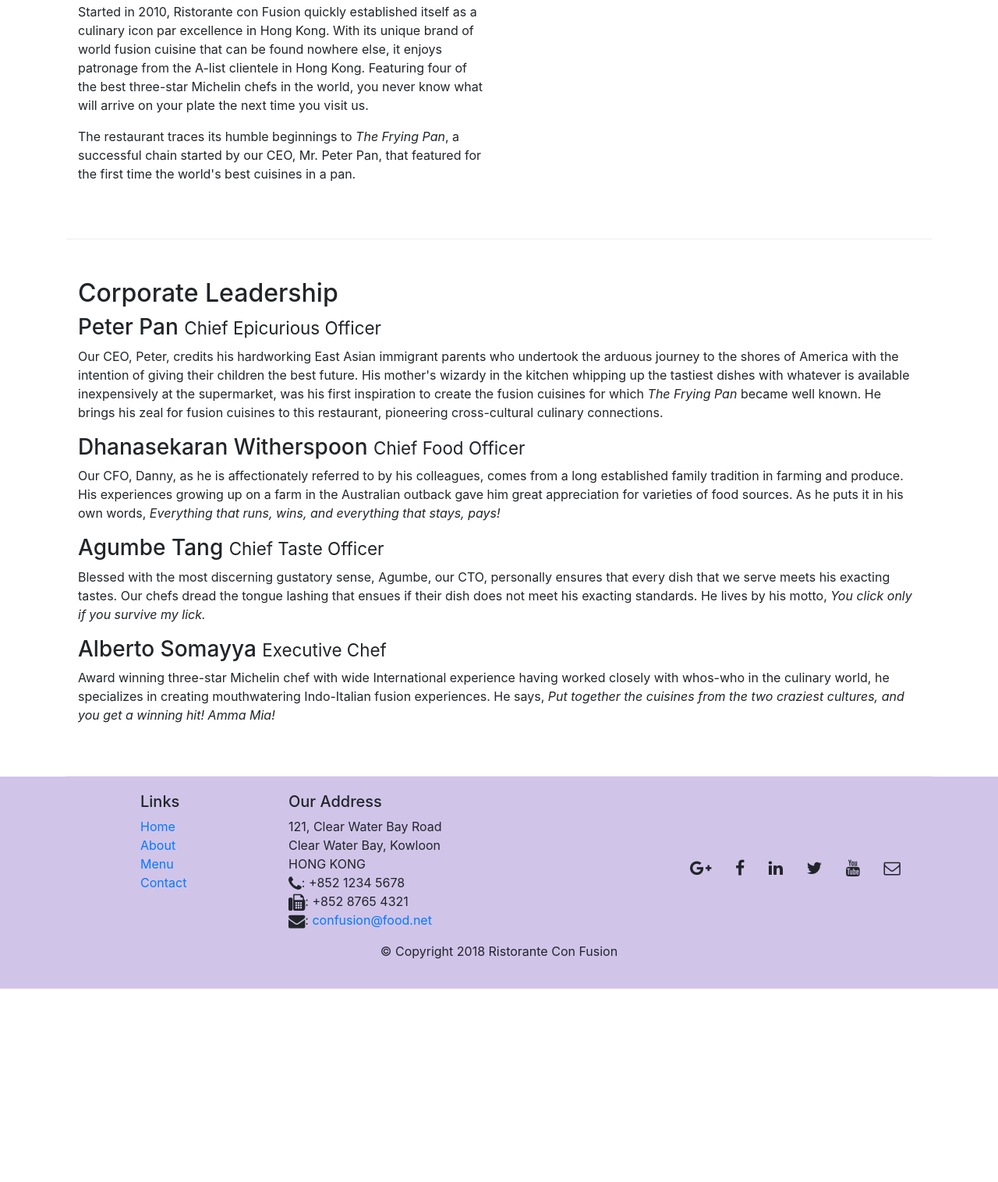
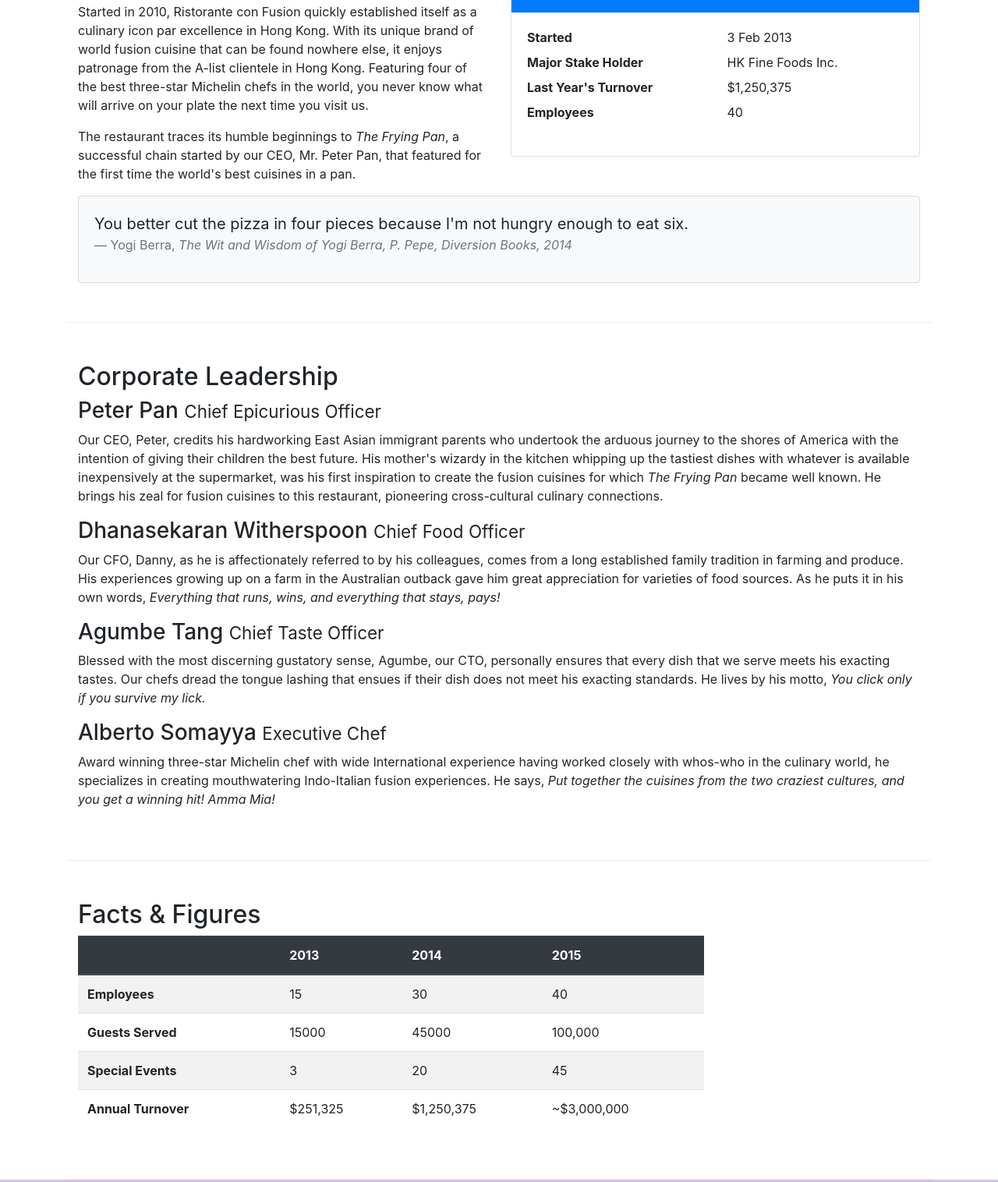
Before and after one commit to ieshaan12/Bootstrap4-Coursera, a website: page Bootstrap4/conFusion/aboutus.html in a window 1280 px wide. Shown: the part 558-2074 px from the top of the page at 78% size. Before the commit the page ends 1826 px from the top, so only its background shows below. Drawn offline with nearby package versions, Linux system fonts and the light colour scheme.

Commit message:
Tables and Cards:

```diff
--- a/Bootstrap4/conFusion/aboutus.html
+++ b/Bootstrap4/conFusion/aboutus.html
@@ -65,7 +65,36 @@
                 <p>Started in 2010, Ristorante con Fusion quickly established itself as a culinary icon par excellence in Hong Kong. With its unique brand of world fusion cuisine that can be found nowhere else, it enjoys patronage from the A-list clientele in Hong Kong.  Featuring four of the best three-star Michelin chefs in the world, you never know what will arrive on your plate the next time you visit us.</p>
                 <p>The restaurant traces its humble beginnings to <em>The Frying Pan</em>, a successful chain started by our CEO, Mr. Peter Pan, that featured for the first time the world's best cuisines in a pan.</p>
             </div>
-            <div>
+            <div class="col-sm">
+                <div class="card">
+                    <h3 class="card-header bg-primary text-white">Facts At a Glance</h3>
+                    <div class="card-body">
+                        <dl class="row">
+                            <dt class="col-6">Started</dt>
+                            <dd class="col-6">3 Feb 2013</dd>
+                            <dt class="col-6">Major Stake Holder</dt>
+                            <dd class="col-6">HK Fine Foods Inc.</dd>
+                            <dt class="col-6">Last Year's Turnover</dt>
+                            <dd class="col-6">$1,250,375</dd>
+                            <dt class="col-6">Employees</dt>
+                            <dd class="col-6">40</dd>
+                        </dl>
+                    </div>
+                </div>
+            </div>
+            <div class="col-12">
+                <div class="card card-body bg-light">
+                    <blockquote class="blockquote">
+                        <p class="mb-0">You better cut the pizza in four pieces because
+                            I'm not hungry enough to eat six.
+                        </p>
+                        <footer class="blockquote-footer">Yogi Berra,
+                            <cite title="Source Title">The Wit and Wisdom of Yogi Berra,
+                            P. Pepe, Diversion Books, 2014
+                            </cite>
+                        </footer>
+                    </blockquote>
+                </div>
             </div>
         </div>
 
@@ -82,6 +111,53 @@
                 <h3>Alberto Somayya <small>Executive Chef</small></h3>
                 <p class="d-none d-sm-block">Award winning three-star Michelin chef with wide International experience having worked closely with whos-who in the culinary world, he specializes in creating mouthwatering Indo-Italian fusion experiences. He says, <em>Put together the cuisines from the two craziest cultures, and you get a winning hit! Amma Mia!</em></p>
             </div>
+       </div>
+
+       <div class="row row-content">
+           <div class="col-12 col-sm-9">
+               <h2>Facts & Figures</h2>
+               <div class="table-responsive">
+                    <table class="table table-striped table-hover">
+                        <thead class="thead-dark">
+                            <tr>
+                                <th>&nbsp;</th>
+                                <th>2013</th>
+                                <th>2014</th>
+                                <th>2015</th>
+                            </tr>
+                        </thead>
+                        <tbody>
+                            <tr>
+                                <th>Employees</th>
+                                <td>15</td>
+                                <td>30</td>
+                                <td>40</td>
+                            </tr>
+                            <tr>
+                                <th>Guests Served</th>
+                                <td>15000</td>
+                                <td>45000</td>
+                                <td>100,000</td>
+                            </tr>
+                            <tr>
+                                <th>Special Events</th>
+                                <td>3</td>
+                                <td>20</td>
+                                <td>45</td>
+                            </tr>
+                            <tr>
+                                <th>Annual Turnover</th>
+                                <td>$251,325</td>
+                                <td>$1,250,375</td>
+                                <td>~$3,000,000</td>
+                            </tr>
+                        </tbody>
+                    </table>
+                </div>
+           </div>
+           <div class="col-12 col-sm-3">
+
+           </div>
        </div>
 
     </div>
```
